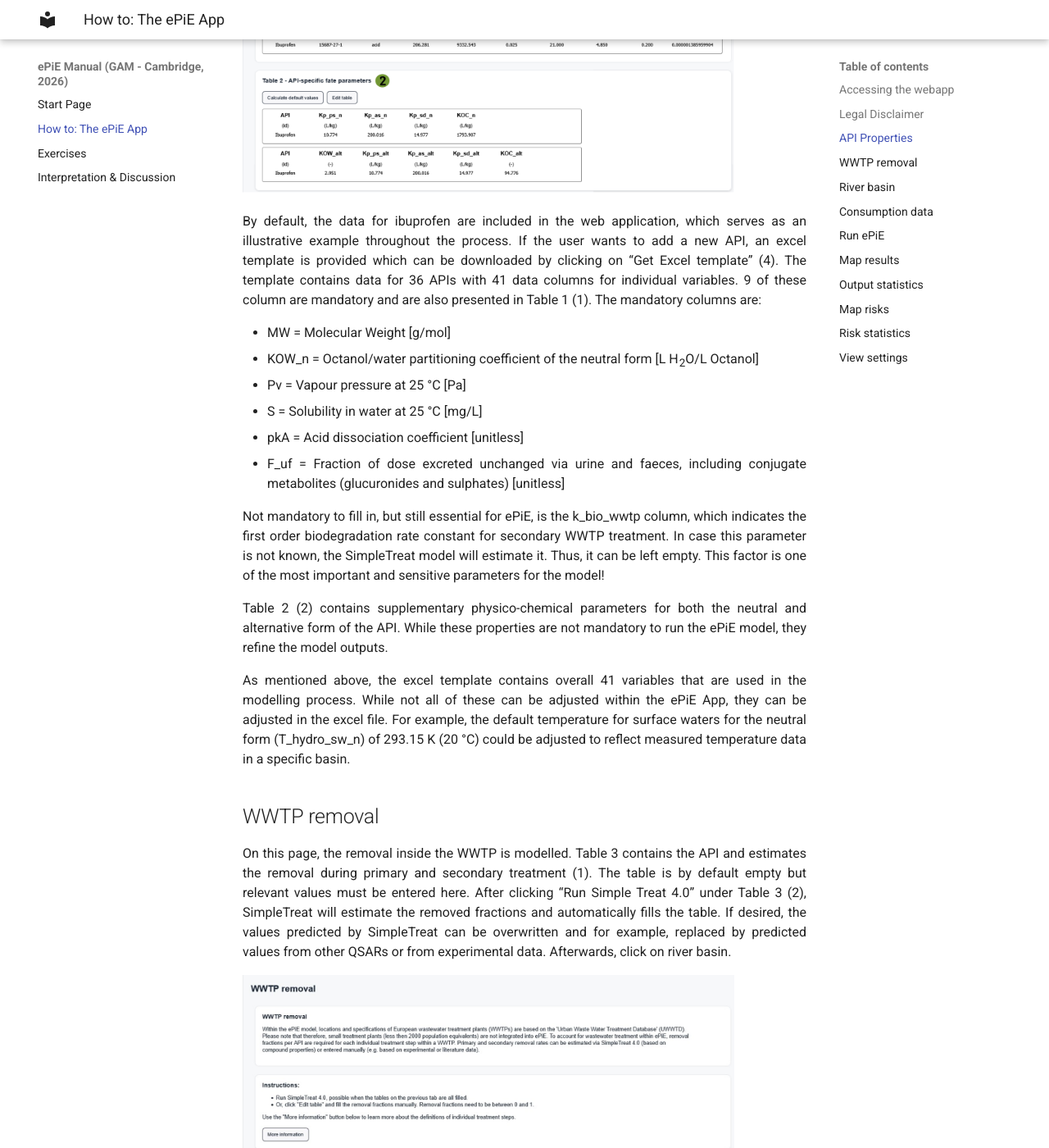
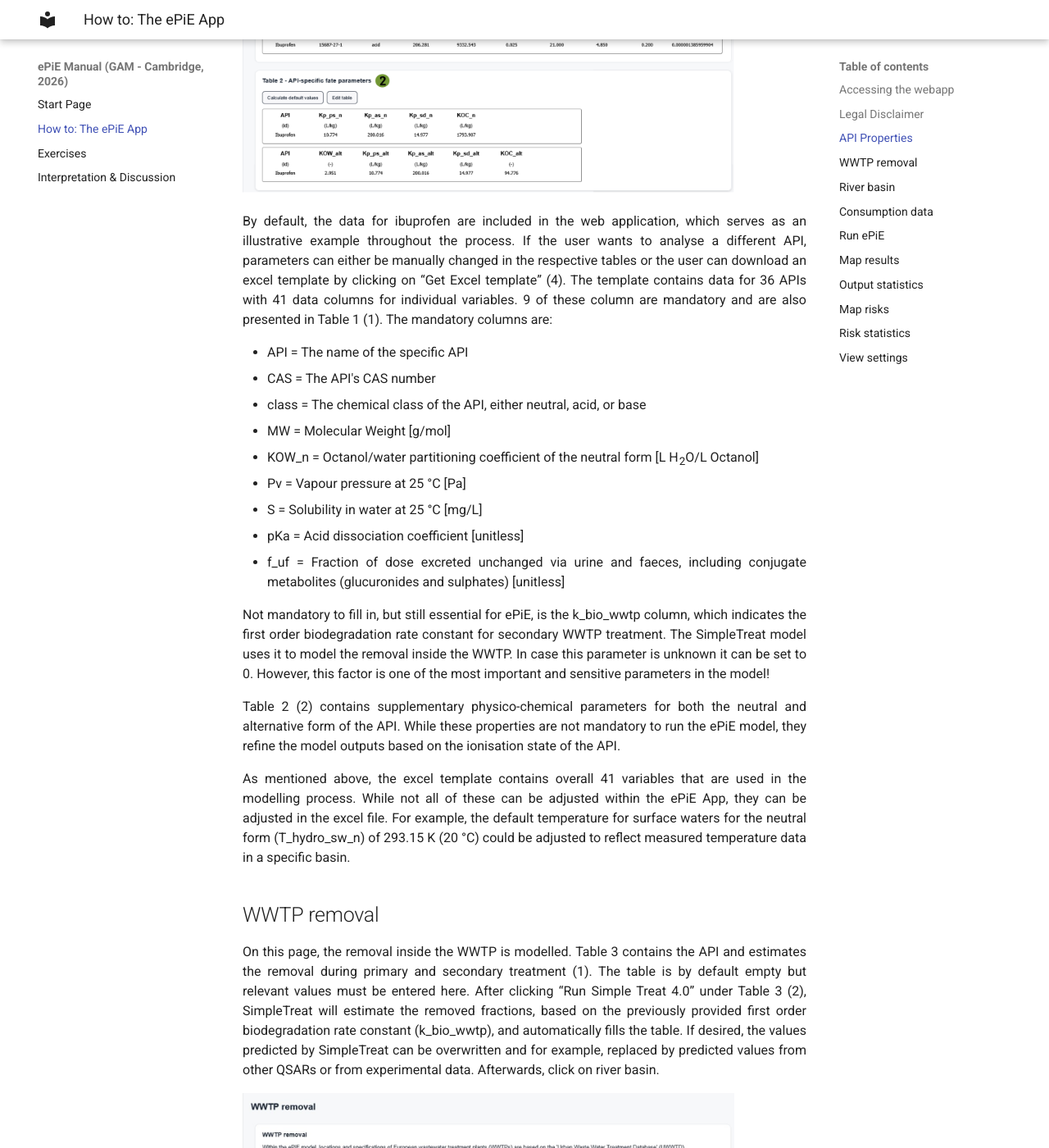
Before and after one commit to SpeckerJ/ePiE_Workshop_GAM, an MkDocs documentation site: the page built from docs/ePiE_webapp_GAM.md, in a window 1280 px wide and 1400 px high, scrolled down 1860 px. Shown: the whole window at 82% size. Built offline with MkDocs 1.6.1 and Material for MkDocs 9.7.7, drawn with Linux system fonts in a browser that asks for light colours; some of the changed text lies outside the part shown.

Commit message:
Textural changes

```diff
--- a/docs/ePiE_webapp_GAM.md
+++ b/docs/ePiE_webapp_GAM.md
@@ -8,13 +8,13 @@
 
 ## Legal Disclaimer
 
-After accessing the website, a legal disclaimer and a description of the privacy policy is presented. To use the web application, you are required to accept the terms.
+After accessing the website, a legal disclaimer and a description of the privacy policy is presented. To use the web application, you have to accept the terms.
 
 <br>
 <img src="../img/screenshots/ePiE/screens_1.png" alt="img1" style="width: 100%; max-width: 600px; height: 50%;" />
 <br>
 
-After accepting, you will be guided to the ePiE starting page, which gives you a short description about the model, first use instructions how to operate the application, where to ask for questions, and a short section with acknowledgments. On the left side are multiple links to subsections of the model. Each subsection on the webpage comes with specific instructions and tables aiding the user in the process.  Start by clicking on “API properties” (1).
+After accepting, you will be guided to the ePiE starting page, which gives you a short description of the model, first use instructions, where to ask questions, and a short section with acknowledgments. On the left side are multiple links to subsections of the model. Each subsection on the webpage comes with specific instructions and tables aiding the user in the process. Start by clicking on “API properties” (1).
 
 <br>
 <img src="../img/screenshots/ePiE/screens_2.png" alt="img2" style="width: 100%; max-width: 600px; height: 50%;" />
@@ -22,57 +22,60 @@
 
 ## API Properties
 
-On the “API properties” page, you will see two tables, i.e. one with the API properties (1) and API-specific fate parameters (2). By hovering over one of the specific columns, a pop- up will appear above the respective table, explaining the individual column (3).
+On the “API properties” page, you will see two tables, i.e. one with the API properties (1) and API-specific fate parameters (2). By hovering over the columns, a pop- up will appear above the respective table, explaining the content of the column (3).
 
 <img src="../img/screenshots/ePiE/screens_3.png" alt="img3" style="width: 100%; max-width: 600px; height: 50%;" />
 
-By default, the data for ibuprofen are included in the web application, which serves as an illustrative example throughout the process. If the user wants to add a new API, an excel template is provided which can be downloaded by clicking on “Get Excel template” (4). The template contains data for 36 APIs with 41 data columns for individual variables. 9 of these column are mandatory and are also presented in Table 1 (1). The mandatory columns are:
+By default, the data for ibuprofen are included in the web application, which serves as an illustrative example throughout the process. If the user wants to analyse a different API, parameters can either be manually changed in the respective tables or the user can download an excel template by clicking on “Get Excel template” (4). The template contains data for 36 APIs with 41 data columns for individual variables. 9 of these column are mandatory and are also presented in Table 1 (1). The mandatory columns are:
 
+- API = The name of the specific API
+- CAS = The API's CAS number
+- class = The chemical class of the API, either neutral, acid, or base
 - MW = Molecular Weight [g/mol]
 - KOW_n = Octanol/water partitioning coefficient of the neutral form [L H<sub>2</sub>O/L Octanol]
 - Pv = Vapour pressure at 25 °C [Pa]
 - S = Solubility in water at 25 °C [mg/L]
-- pkA = Acid dissociation coefficient [unitless]
-- F_uf = Fraction of dose excreted unchanged via urine and faeces, including conjugate metabolites (glucuronides and sulphates) [unitless]
+- pKa = Acid dissociation coefficient [unitless]
+- f_uf = Fraction of dose excreted unchanged via urine and faeces, including conjugate metabolites (glucuronides and sulphates) [unitless]
 
-Not mandatory to fill in, but still essential for ePiE, is the k_bio_wwtp column, which indicates the first order biodegradation rate constant for secondary WWTP treatment. In case this parameter is not known, the SimpleTreat model will estimate it. Thus, it can be left empty. This factor is one of the most important and sensitive parameters for the model!
+Not mandatory to fill in, but still essential for ePiE, is the k_bio_wwtp column, which indicates the first order biodegradation rate constant for secondary WWTP treatment. The SimpleTreat model uses it to model the removal inside the WWTP. In case this parameter is unknown it can be set to 0. However, this factor is one of the most important and sensitive parameters in the model!
 
-Table 2 (2) contains supplementary physico-chemical parameters for both the neutral and alternative form of the API. While these properties are not mandatory to run the ePiE model, they refine the model outputs.
+Table 2 (2) contains supplementary physico-chemical parameters for both the neutral and alternative form of the API. While these properties are not mandatory to run the ePiE model, they refine the model outputs based on the ionisation state of the API.
 
 As mentioned above, the excel template contains overall 41 variables that are used in the modelling process. While not all of these can be adjusted within the ePiE App, they can be adjusted in the excel file. For example, the default temperature for surface waters for the neutral form (T_hydro_sw_n) of 293.15 K (20 °C) could be adjusted to reflect measured temperature data in a specific basin.
 
 ## WWTP removal
 
-On this page, the removal inside the WWTP is modelled. Table 3 contains the API and estimates the removal during primary and secondary treatment (1). The table is by default empty but relevant values must be entered here. After clicking  “Run Simple Treat 4.0” under Table 3 (2), SimpleTreat will estimate the removed fractions and automatically fills the table. If desired, the values predicted by SimpleTreat can be overwritten and for example, replaced by predicted values from other QSARs or from experimental data. Afterwards, click on river basin.
+On this page, the removal inside the WWTP is modelled. Table 3 contains the API and estimates the removal during primary and secondary treatment (1). The table is by default empty but relevant values must be entered here. After clicking  “Run Simple Treat 4.0” under Table 3 (2), SimpleTreat will estimate the removed fractions, based on the previously provided first order biodegradation rate constant (k_bio_wwtp), and automatically fills the table. If desired, the values predicted by SimpleTreat can be overwritten and for example, replaced by predicted values from other QSARs or from experimental data. Afterwards, click on river basin.
 
 <img src="../img/screenshots/ePiE/screens_4.png" alt="img4" style="width: 100%; max-width: 600px; height: 50%;" />
 <img src="../img/screenshots/ePiE/screens_5.png" alt="img5" style="width: 100%; max-width: 600px; height: 50%;" />
 
 ## River basin
 
-On the river basin tab, a map of Europe will appear (1). One or multiple river basins can be selected by manually selecting the desired river basin on the map. Basins can be deleted by clicking on them again on the map or clicking on the ID below the map. Note that not all river basins are covered by ePiE, especially the ones close to coastal areas, that there is a minimum size requirement  for their inclusion in the underlying database. Moreover, due to the model’s spatial resolution, larger basins generally provide more robust results, and that WWTP serve as starting points for modelling.
+On the river basin tab, a map of Europe will appear (1). One or multiple river basins can be selected by manually clicking on the desired river basin on the map. Basins can be deleted by clicking on them again on the map or by clicking on the ID below the map. Note that not all river basins are covered by ePiE, especially the ones close to coastal areas. This is because there is a minimum size requirement for inclusion in the underlying database.
 
 <img src="../img/screenshots/ePiE/screens_6.png" alt="img6" style="width: 100%; max-width: 600px; height: 50%;" />
 
-As ePiE is estimating concentrations based on consumption data, the consumption data needs to be known for each country a river basin flows through. For example, estimating the concentrations in the Danube river basin would require the consumption data for overall 12 countries. For illustrative purposes, we will continue the example with the river basin Ouse (2), which only requires consumption data for the United Kingdom. Moreover, the river basin has been thoroughly validated previously (<mark>**Oldenkamp et al., 2018**</mark>).
-At the bottom of the page, the specific flow conditions can be chosen which are by default set to average yearly flow conditions. Minimum and maximum flow conditions are also possible to select. Keep the default options and after having selected the river basin Ouse, click on the tab “Consumption data”.
+As ePiE estimates concentrations based on consumption data, these data need to be entered for each country that the river crosses or borders. For example, estimating the concentrations in the Danube river basin would require the consumption data for 12 countries. For illustrative purposes, we will continue our example with the Ouse river basin (2), which only requires consumption data for the United Kingdom. This river basin has been thoroughly validated previously by [Oldenkamp et al. (2018)](https://pubs.acs.org/doi/10.1021/acs.est.8b03862).
+
+At the bottom of the page, the specific flow conditions can be chosen which are by default set to average yearly flow conditions. It is also possible to select minimum or maximum flow conditions. Keep the default options and after having selected the Ouse river basin, click on the tab “Consumption data”.
 
  <img src="../img/screenshots/ePiE/screens_7.png" alt="img7" style="width: 100%; max-width: 600px; height: 50%;" />
 
 ## Consumption data
 
-On the consumption data tab, the consumption of an API in a given country needs to be included. At first, the page is empty but a table will be generated for all required countries in the selected river basin after clicking  “Generate table” (1).
+On the consumption data tab, the consumption of an API in a given country needs to be specified. At first, the page is empty but after clicking “Generate table” (1) a table will be generated listing all countries associated with the selected river basin(s).
 
 <img src="../img/screenshots/ePiE/screens_8.png" alt="img8" style="width: 100%; max-width: 600px; height: 50%;" />
 
-Afterwards, add the per capita consumption to the top table and select a year for which the respective population size should be retrieved. The values in the table can manually be overwritten by clicking “Edit Table” (2) if other, reliable data sources are available. After having filled in the necessary data, continue by clicking on “Run ePiE”.
+You can now add the per capita consumption to the top table and select a year for which the respective population size should be retrieved. The values in the table can be manually overwritten by clicking “Edit Table” (2) if other, reliable data sources are available. After having filled in the necessary data, continue by clicking on “Run ePiE”.
 
 <img src="../img/screenshots/ePiE/screens_9.png" alt="img9" style="width: 100%; max-width: 600px; height: 50%;" />
 
 ## Run ePiE
 
-At the top of the page, you will see two buttons: “Save current settings” and “Load settings from file”.
-Clicking on “Save current settings” (1) will generate and download a JavaScript Object Notation (JSON) file. The fill will be called by default “ePie_settings” followed by the current data and a unique identifier, such as “ePiE_settings_2026-03-16_13402.json”. JSON files are compact data files that enable the efficient storage of data. Accordingly, the json file will contain all parameters that were put previously into the individual tables. Moreover, a .json file could also be used to parameterise ePiE, skipping all previous steps by manually generating the file, and loading it into the web application by clicking on “Load settings from file” (2).
+At the top of the page, you will see two buttons: “Save current settings” and “Load settings from file”. Clicking on “Save current settings” (1) will generate and download a JavaScript Object Notation (JSON) file. The file will be called “ePie_settings” by default, followed by the current date and a unique identifier, such as “ePiE_settings_2026-03-16_13402.json”. JSON files are compact data files that enable the efficient storage of data. Accordingly, the json file will contain all parameter values previously entered into the individual tables. A .json file can also be used to parameterise ePiE by loading it into the web application by clicking on “Load settings from file” (2), skipping all previous steps.
 
 <img src="../img/screenshots/ePiE/screens_10.png" alt="img10" style="width: 100%; max-width: 600px; height: 50%;" />
 
@@ -90,35 +93,37 @@
 
 <img src="../img/screenshots/ePiE/screens_13.png" alt="img13" style="width: 100%; max-width: 600px; height: 50%;" />
 
-Individual data points on the map represent predicted concentrations in ng/L. While the legend is using a log10 scale (1), hovering over individual points and clicking them shows the non-logarithmic value (2). If desired, the data can also be exported as a GeoJSON or excel file (3)[^1]. Furthermore, the ID and pt type can also be seen. While IDs represent an individual numerical identifier, pt types represent specific locations within a river network, called nodes in ePiE. These locations are based on the HydroLakeS3[^2] and UWWTD-Waterbase[^3] database and are:
+
+
+Individual data points on the map represent predicted concentrations in ng/L. While the legend is using a log10 scale (1), hovering over individual points and clicking them shows the non-logarithmic value (2). If desired, the data can also be exported as a GeoJSON or excel file (3)[^1]. Furthermore, the ID and pt type are reported. While IDs represent an individual numerical identifier, pt types represent specific locations within a river network, called nodes in ePiE. These locations are based on the HydroLakeS3[^2] and UWWTD-Waterbase[^3] database and are:
 
 - Hydro_lake: Node representing a lake
 - START: Nodes representing a river source
 - JNCT: Nodes where two streams meet
 - MOUTH: Nodes where a river flows into the sea
 - WWTP & Agglomerations: Node representing a WWTP or agglomeration, respectively. Both are classified as emission sources
-- Node: Regular node representing an individual location within a river
+- Node: Regular node representing a river stretch of typically 1 km
 
 
 <img src="../img/screenshots/ePiE/screens_14.png" alt="img14" style="width: 100%; max-width: 600px; height: 50%;" />
 
 After inspecting the map, continue to “Output statistics”.
-[^1]: Export as GeoJSON or excel file is currently disabled.
+[^1]: Export as GeoJSON is currently disabled.
 [^2]: [https://www.hydrosheds.org/products/hydrolakes](https://www.hydrosheds.org/products/hydrolakes)
 [^3]: [https://www.eea.europa.eu/en/datahub/datahubitem-view/6244937d-1c2c-47f5-bdf1-33ca01ff1715](https://www.eea.europa.eu/en/datahub/datahubitem-view/6244937d-1c2c-47f5-bdf1-33ca01ff1715)
 
 ## Output statistics
 
-On this tab, summary statistics of the predicted environmental concentrations are shown after clicking on “Calculate statistics” (1). Results can also be exported to excel by clicking on “Export statistics to Excel” (2).
-Default values are calculated in ng/L and cover the mean and median for all predicted concentrations, as well as the 5th and 95th percentile. Furthermore, the mean and median downstream of all WWTPs in the river basin are calculated (3). Next, we will go to the tab “Map risks”.
+On this tab, summary statistics of the predicted environmental concentrations are shown after clicking on “Calculate statistics” (1). Results can also be exported to excel by clicking on “Export statistics to Excel” (2). Default values are calculated in ng/L and cover the mean and median for all predicted concentrations, as well as the 5th and 95th percentiles. Furthermore, the mean and median concentrations downstream of all WWTPs in the river basin are calculated (3). Next, we will go to the tab “Map risks”.
 
 <img src="../img/screenshots/ePiE/screens_15.png" alt="img15" style="width: 100%; max-width: 600px; height: 50%;" />
 
 ## Map risks
 
-Under the map risk tab, the respective risk thresholds need to be specified. This is by default set to 1.0 ng/L, but needs to be changed for the specific API (1).
+Under the map risk tab, the respective risk thresholds of the API need to be specified. This is by default set to 1.0 ng/L, but needs to be changed for the specific API (1).
 
-After clicking on “Generate Map” (2), a map visualising predicted risks will appear. The map behaves the same as described previously under “Map results”. However, hovering over individual data points will only show predicted concentrations, not the specific risk quotient (3).
+After clicking on “Generate Map” (2), a map visualising predicted risks will appear. The map behaves the same as described previously under “Map results”. However, hovering over individual data points will only show predicted concentrations, not the calculated risk quotient (3).
+
 
 <img src="../img/screenshots/ePiE/screens_16.png" alt="img16" style="width: 100%; max-width: 600px; height: 50%;" />
 
```
Also changed, not shown: docs/ePiE_exercises.md (+11 -9 lines), site/ePiE_exercises/index.html, 4 other files.
